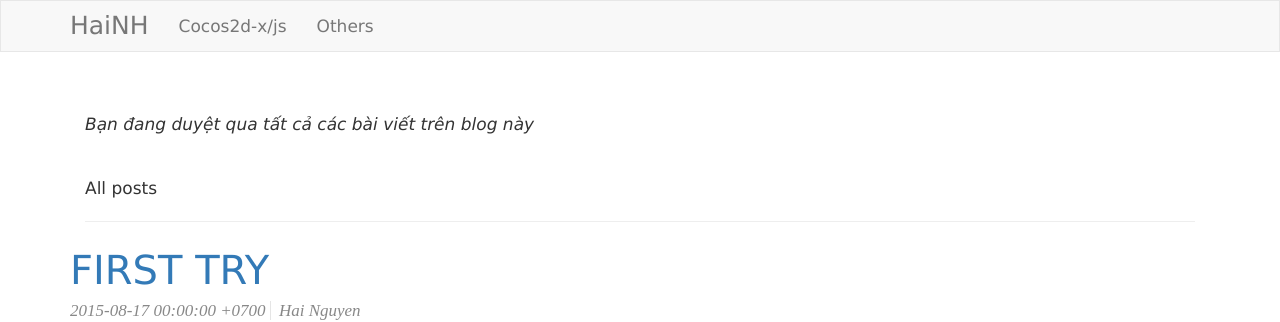
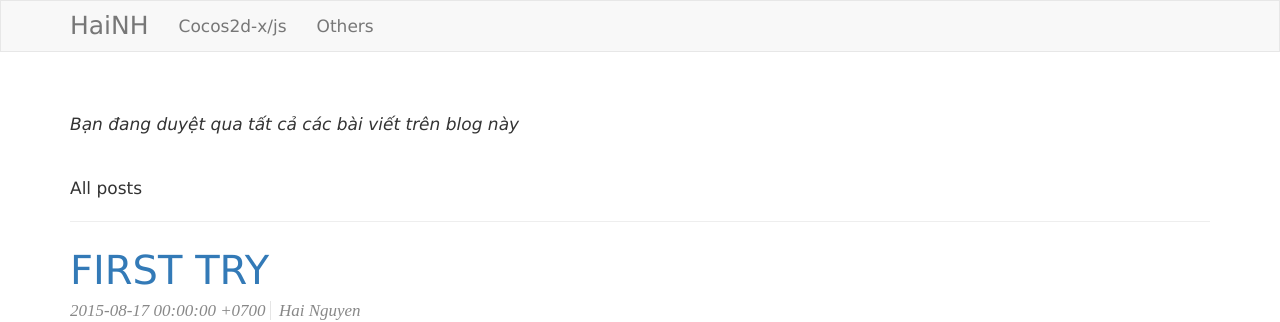
Before and after one commit to hainh/hainh.github.io, a Jekyll site: the page built from index.html, in a window 1280 px wide. Shown: the top 322 px of the page. Built offline with Jekyll 4.4.1, drawn with Linux system fonts in a browser that asks for light colours; nearby versions of some CDN libraries; the list of posts is cut into pages by our own code.

Commit message:
-Fix layout

```diff
--- a/_layouts/index.html
+++ b/_layouts/index.html
@@ -3,19 +3,15 @@ layout: barebones
 ---
 	<div class="row" des="Index of all posts">
 		<div class="col-xs-12 col-lg-12">
-			<div class="col-xs-12">
 			<div class="row">
 				<div class="col-xs-12">
 					<p class="introduction">{{ page.description }}</p>
 				</div>
 			</div>
-			</div>
-			<div class="col-xs-12">
 			<div class="row">
 				<div class="col-xs-12">
 					<div class="toc">All posts</div>
 					<hr/>
-					</div>
 				</div>
 			</div>
 			<div class="row">
```
Lines whose indentation alone changed are shown as unchanged.
